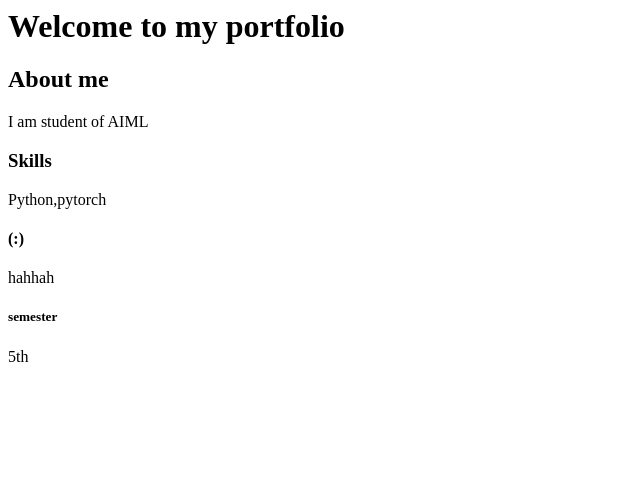
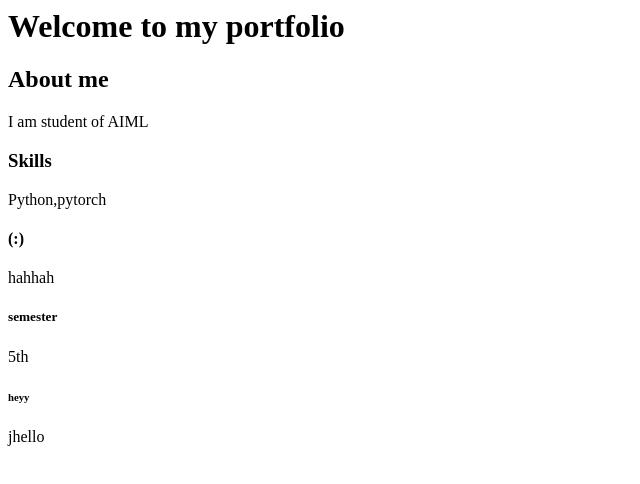
Before and after one commit to Tushar2332/portfolio-webpage, a plain HTML site: page index.html in a window 1280 px wide. Shown: the whole page, without its empty margins (0-640 px from the left). Drawn offline with Linux system fonts and the light colour scheme.

Commit message:
Add h6 and paragraph elements to index.html

```diff
--- a/index.html
+++ b/index.html
@@ -9,5 +9,7 @@
     <p> hahhah</p>
     <h5>semester</h5>
     <p> 5th </p>
+    <h6>heyy</h6>
+    <p>jhello</p>
 </body>
 </html>
```
